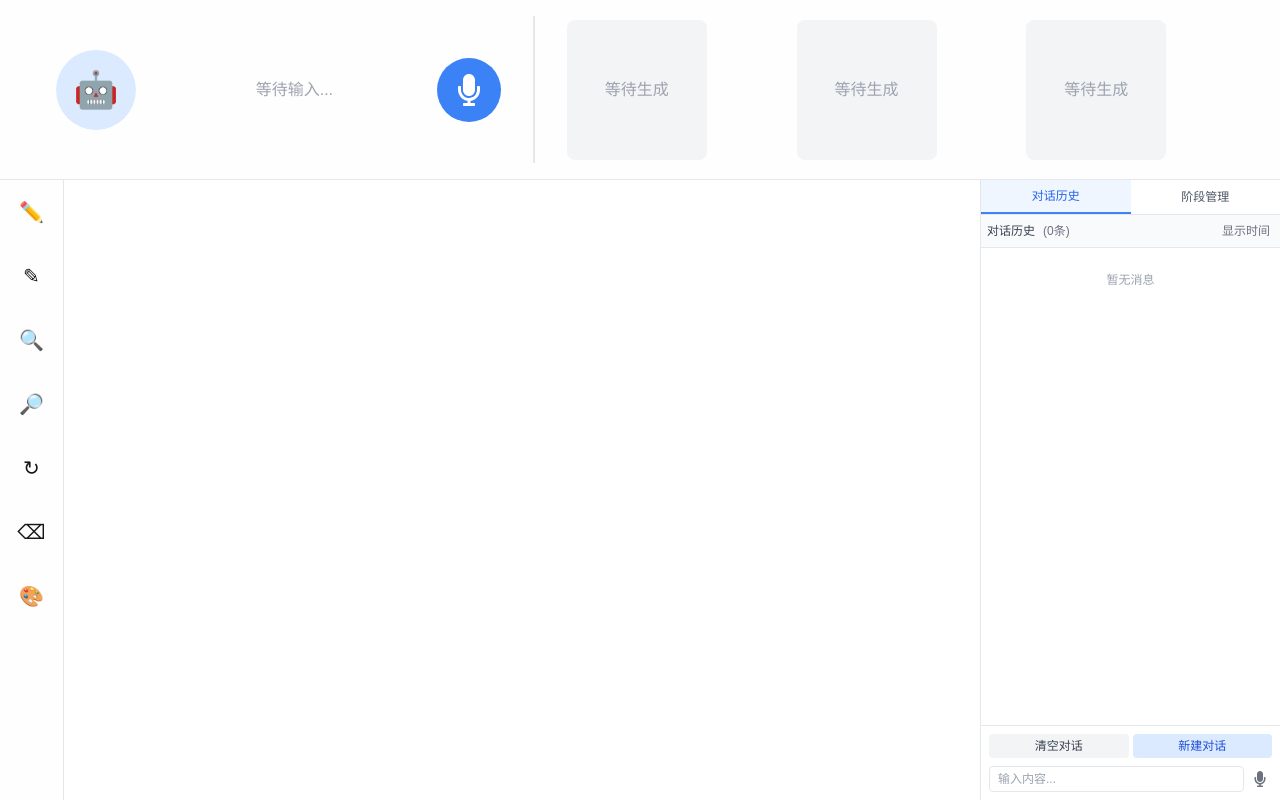
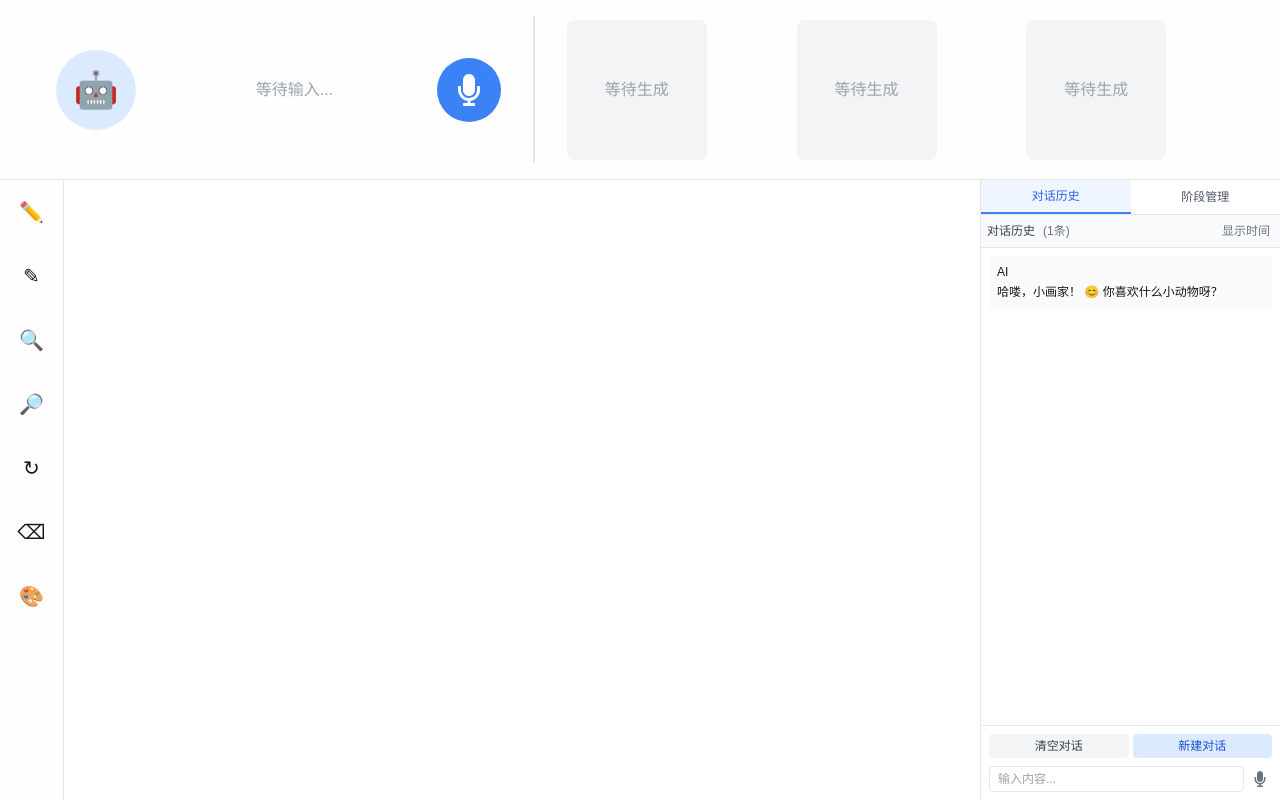
Before and after one commit to ye-qiuyu/URPainter, a Next.js app: page /studio in a window 1280 px wide. Built offline with nearby package versions, Linux system fonts and the light colour scheme.

Commit message:
实现llm先提问功能

```diff
--- a/src/app/studio/page.tsx
+++ b/src/app/studio/page.tsx
@@ -9,6 +9,7 @@ import { Message, ConversationStage } from '@/types/conversation';
 import DebugPanel from '@/components/debug/DebugPanel';
 import { ClientMemory } from '@/lib/memory';
 import { v4 as uuidv4 } from 'uuid';
+import { AutoInitiator } from '@/services/conversation/autoInitiator';
 
 // 动态导入画布组件以避免SSR问题
 const Canvas = dynamic(() => import('@/components/canvas/Canvas'), { ssr: false });
@@ -45,7 +46,43 @@ export default function StudioPage() {
       setCurrentStage(storedStage);
       console.log(`加载会话阶段: ${storedStage}`);
     }
+
+    // 检查是否是新会话并且未初始化
+    if (conversationId && ClientMemory.isNewConversation(conversationId) &&
+        !ClientMemory.isConversationInitialized(conversationId)) {
+      // 自动发起对话
+      initializeConversation(conversationId);
+    }
   }, [conversationId]);
+
+  // 自动发起对话
+  const initializeConversation = async (convId: string) => {
+    try {
+      console.log(`自动初始化会话: ${convId}`);
+      setLoading(true);
+
+      // 标记会话已初始化，防止重复初始化
+      ClientMemory.markConversationInitialized(convId);
+
+      // 获取初始AI消息
+      const { data } = await AutoInitiator.sendInitialMessage(convId, currentStage);
+
+      if (data && data.aiMessage) {
+        // 更新本地状态
+        const initialMessages = [data.aiMessage];
+        setMessages(initialMessages);
+
+        // 保存到会话存储
+        ClientMemory.saveMessages(convId, initialMessages);
+        console.log('自动初始化会话成功:', data.aiMessage.content);
+      }
+    } catch (err) {
+      console.error('自动初始化会话失败:', err);
+      setError(err instanceof Error ? err.message : '未知错误');
+    } finally {
+      setLoading(false);
+    }
+  };
 
   const handleSendMessage = async (message: string) => {
     try {
@@ -134,6 +171,9 @@ export default function StudioPage() {
   const handleClearConversation = () => {
     ClientMemory.clearConversation(conversationId);
     setMessages([]);
+
+    // 在清除会话后自动发起新对话
+    initializeConversation(conversationId);
   };
 
   // 创建新会话
@@ -143,6 +183,9 @@ export default function StudioPage() {
     setMessages([]);
     setCurrentStage('A'); // 重置阶段为A
     console.log(`创建新会话: ${newConversationId}`);
+
+    // 自动发起对话
+    initializeConversation(newConversationId);
   };
 
   return (
--- a/src/app/test/page.tsx
+++ b/src/app/test/page.tsx
@@ -1,6 +1,8 @@
 "use client";
 
-import React, { useState } from 'react';
+import React, { useState, useEffect } from 'react';
+import { AutoInitiator } from '@/services/conversation/autoInitiator';
+import { v4 as uuidv4 } from 'uuid';
 
 export default function TestPage() {
   const [input, setInput] = useState('');
@@ -8,6 +10,36 @@ export default function TestPage() {
   const [imageUrls, setImageUrls] = useState<string[]>([]);
   const [loading, setLoading] = useState(false);
   const [error, setError] = useState('');
+  const [initialQuestion, setInitialQuestion] = useState('');
+  const [sessionId, setSessionId] = useState('');
+
+  // 页面加载时初始化会话
+  useEffect(() => {
+    if (!sessionId) {
+      const newSessionId = uuidv4();
+      setSessionId(newSessionId);
+      console.log('创建测试会话ID:', newSessionId);
+
+      // 获取初始问题
+      generateInitialQuestion();
+    }
+  }, [sessionId]);
+
+  // 获取初始问题
+  const generateInitialQuestion = async () => {
+    try {
+      const initialMessage = AutoInitiator.generateInitialMessage();
+      setInitialQuestion(initialMessage.content);
+      console.log('生成初始问题:', initialMessage.content);
+    } catch (err) {
+      console.error('获取初始问题失败:', err);
+    }
+  };
+
+  // 重新生成初始问题
+  const regenerateQuestion = () => {
+    generateInitialQuestion();
+  };
 
   const testLLM = async () => {
     try {
@@ -103,6 +135,21 @@ export default function TestPage() {
       <h1 className="text-2xl font-bold mb-4">API 通信测试页面</h1>
 
       <div className="space-y-4">
+        {initialQuestion && (
+          <div className="p-4 bg-blue-50 rounded border border-blue-200">
+            <div className="flex justify-between">
+              <h2 className="font-medium mb-2">AI 初始问题：</h2>
+              <button
+                onClick={regenerateQuestion}
+                className="text-sm text-blue-500 hover:text-blue-700"
+              >
+                重新生成
+              </button>
+            </div>
+            <p className="italic">{initialQuestion}</p>
+          </div>
+        )}
+
         <div>
           <label className="block text-sm font-medium mb-2">
             测试输入
--- a/src/lib/memory.ts
+++ b/src/lib/memory.ts
@@ -152,4 +152,48 @@ export class ClientMemory {
 
     return ids;
   }
+
+  /**
+   * 检查是否为新会话（没有任何消息）
+   *
+   * @param conversationId 会话ID
+   * @returns 如果会话没有任何消息则返回true
+   */
+  static isNewConversation(conversationId: string): boolean {
+    const messages = this.getMessages(conversationId);
+    return messages.length === 0;
+  }
+
+  /**
+   * 设置会话已初始化标记
+   * 防止在页面刷新或重新访问时重复发送自动消息
+   *
+   * @param conversationId 会话ID
+   */
+  static markConversationInitialized(conversationId: string): void {
+    if (typeof window === 'undefined') return;
+
+    try {
+      sessionStorage.setItem(`initialized_${conversationId}`, 'true');
+    } catch (e) {
+      console.error('标记会话初始化状态失败:', e);
+    }
+  }
+
+  /**
+   * 检查会话是否已初始化
+   *
+   * @param conversationId 会话ID
+   * @returns 如果会话已初始化则返回true
+   */
+  static isConversationInitialized(conversationId: string): boolean {
+    if (typeof window === 'undefined') return false;
+
+    try {
+      return sessionStorage.getItem(`initialized_${conversationId}`) === 'true';
+    } catch (e) {
+      console.error('检查会话初始化状态失败:', e);
+      return false;
+    }
+  }
 }
--- /dev/null
+++ b/src/prompts/questionBank.ts
@@ -0,0 +1,35 @@
+/**
+ * 预设问题库 - 供AI在对话开始时随机选择问题
+ * 这些问题是专为4-6岁儿童设计的，使用简单词汇和具体概念
+ */
+export const questionBank = [
+  "你今天玩了什么好玩的东西呀？",
+  "你喜欢什么小动物呀？",
+  "你喜欢画画吗？最喜欢画什么呀？",
+  "如果你有一支魔法棒，你想变出什么呀？",
+  "你最喜欢什么颜色呀？",
+  "今天开心吗？",
+  "你昨晚做了什么梦呀？",
+  "你喜欢什么玩具呀？",
+  "你最喜欢看什么动画片呀？",
+  "你最想和哪种小动物做朋友呀？",
+  "你喜欢下雪天还是晴天呀？",
+  "你想去哪里玩呀？",
+  "你最喜欢做什么事情呀？",
+  "如果你有一个机器人小伙伴，你们会一起做什么呀？",
+  "你最近学会了什么新本领呀？",
+  "你想要什么超能力呀？",
+  "你的玩具会说话吗？它们会说什么呀？",
+  "你最喜欢去哪里玩耍呀？",
+  "你最喜欢哪个故事里的人物呀？",
+  "你有什么愿望呀？"
+];
+
+/**
+ * 获取随机问题
+ * @returns 随机选择的问题
+ */
+export function getRandomQuestion(): string {
+  const randomIndex = Math.floor(Math.random() * questionBank.length);
+  return questionBank[randomIndex];
+}
--- a/src/prompts/stages.ts
+++ b/src/prompts/stages.ts
@@ -63,27 +63,27 @@ export function getStageFormatRequirements(stage: ConversationStage): string {
       return `
 回复应包含:
 1. 对儿童兴趣的肯定
-2. 1-2个引导性问题或1-2个可能的创意方向
+2. 1个引导性问题或1可能的创意方向
 4. 简短句子，适合4-6岁儿童理解
       `;
 
     case 'C':
       return `
 回复应包含:
-1. 关于主角细节的1-2个引导性问题或1-2个创意建议
+1. 关于主角细节的1个引导性问题或1个创意建议
       `;
 
     case 'D':
       return `
 回复应包含:
-1. 1-2个联想性问题
-2. 1-2个可能的元素建议
+1. 1个联想性问题
+2. 1个可能的元素建议
       `;
 
     case 'E':
       return `
 回复应包含:
-1. 关于背景或辅助元素的1-2个问题或1-2个细节建议
+1. 关于背景或辅助元素的1个问题或1个细节建议
       `;
 
     case 'F':
--- /dev/null
+++ b/src/services/conversation/autoInitiator.ts
@@ -0,0 +1,67 @@
+import { getRandomQuestion } from '@/prompts/questionBank';
+import { Message, ConversationStage } from '@/types/conversation';
+import { v4 as uuidv4 } from 'uuid';
+
+/**
+ * 自动对话发起服务
+ * 负责在新会话创建时自动发送AI消息
+ */
+export class AutoInitiator {
+  /**
+   * 生成初始AI消息
+   * 随机选择一个问题作为对话的开始，加入友好的开场白
+   *
+   * @returns 初始AI消息对象
+   */
+  static generateInitialMessage(): Message {
+    const question = getRandomQuestion();
+    const greetings = [
+      "你好呀，小朋友！",
+      "嗨，小朋友！",
+      "哈喽，小画家！",
+      "你好啊，小创造家！"
+    ];
+
+    const randomGreeting = greetings[Math.floor(Math.random() * greetings.length)];
+    const content = `${randomGreeting} 😊 ${question}`;
+
+    return {
+      id: uuidv4(),
+      role: 'assistant',
+      content: content,
+      timestamp: Date.now()
+    };
+  }
+
+  /**
+   * 向API发送自动生成的初始消息
+   * 这个方法在客户端调用，用于记录系统自动发送的消息
+   *
+   * @param conversationId 会话ID
+   * @param currentStage 当前会话阶段
+   * @returns 服务器响应
+   */
+  static async sendInitialMessage(conversationId: string, currentStage: ConversationStage = 'A'): Promise<any> {
+    try {
+      console.log('发送自动初始化消息...');
+
+      // 由于这是系统发起的消息，我们直接创建一条模拟的AI回复
+      // 不需要实际调用AI服务，只需在前端记录这条消息
+      const initialMessage = this.generateInitialMessage();
+
+      // 返回模拟的服务器响应
+      return {
+        success: true,
+        data: {
+          aiMessage: initialMessage,
+          aiResponse: initialMessage.content,
+          conversationId,
+          currentStage
+        }
+      };
+    } catch (error) {
+      console.error('发送自动初始化消息失败:', error);
+      throw error;
+    }
+  }
+}
```
Also changed, not shown: 1 other file (tests, documents, lock files or other folders).
